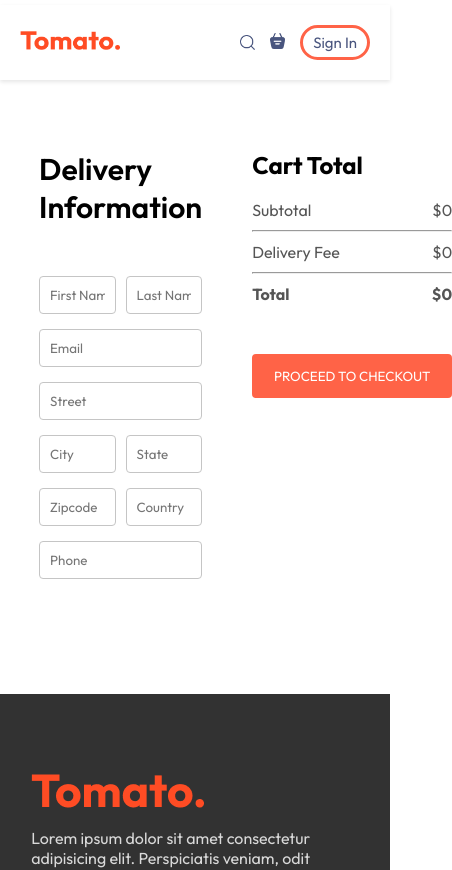
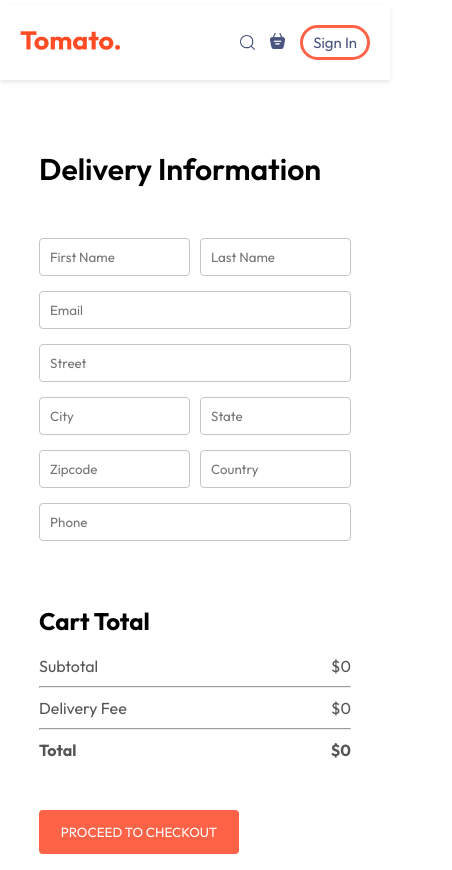
Before and after one commit to abdullahshafiq153/Tomato, a React (Vite) app: page /order in a window 390 px wide. Shown: the top 870 px of the page, 452 px wide, since content can reach past the window. Built offline with nearby package versions, Linux system fonts and the light colour scheme.

Commit message:
Few Media Query fixes

```diff
--- a/src/pages/PlaceOrder/PlaceOrder.css
+++ b/src/pages/PlaceOrder/PlaceOrder.css
@@ -34,3 +34,10 @@
 .place-order .cart-total button{
     margin-top: 30px;
 }
+
+@media (max-width:750px){
+    .place-order{
+        flex-direction: column;
+    }
+
+}
```
